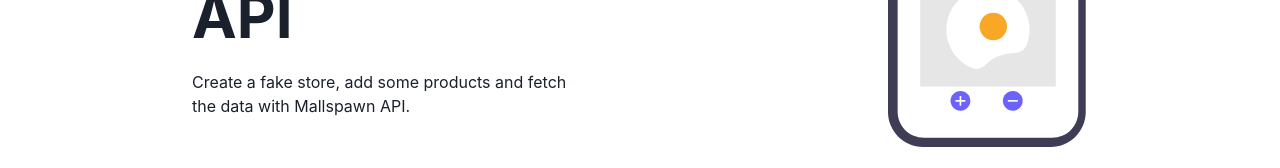
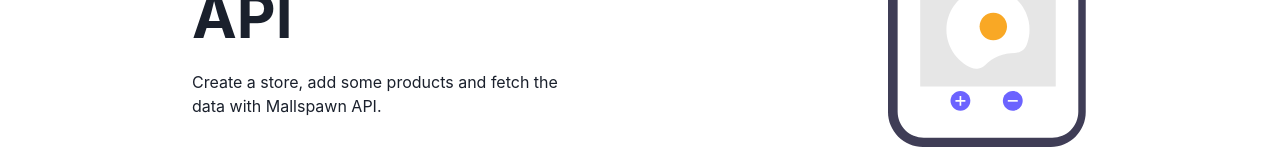
Before and after one commit to caiquesarkis/mallspawn, a React (Create React App) app: page / in a window 1280 px wide. Shown: the part 467-635 px from the top of the page. Built offline with nearby package versions, Linux system fonts and the light colour scheme.

Commit message:
Changing text

```diff
--- a/src/App.tsx
+++ b/src/App.tsx
@@ -87,7 +87,7 @@
         <Text
           maxW={500}
         >
-          Create a fake store, add some products and fetch the data with Mallspawn API.
+          Create a store, add some products and fetch the data with Mallspawn API.
         </Text>
       </VStack>
      <Image
```
